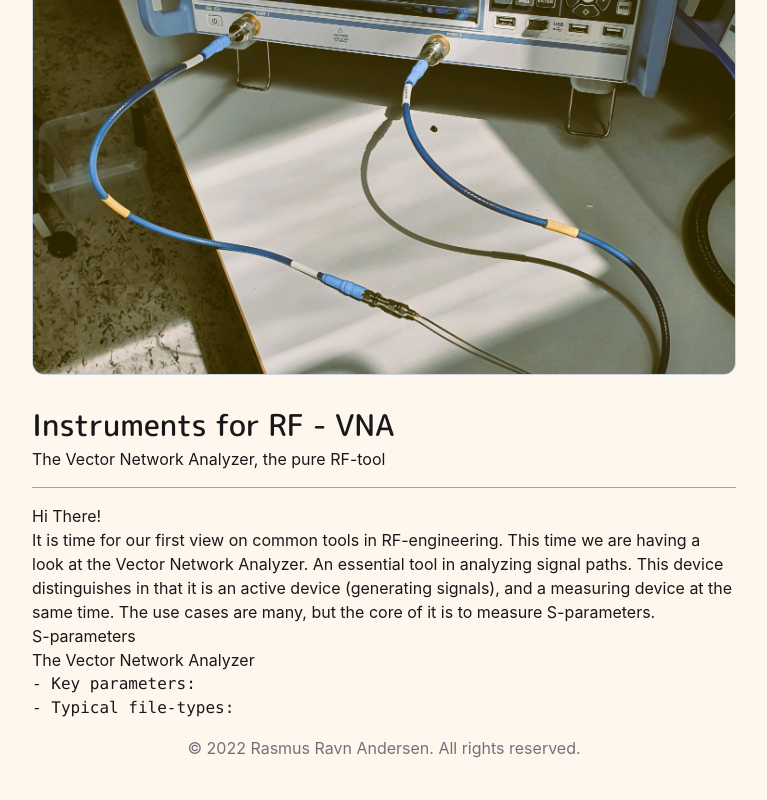
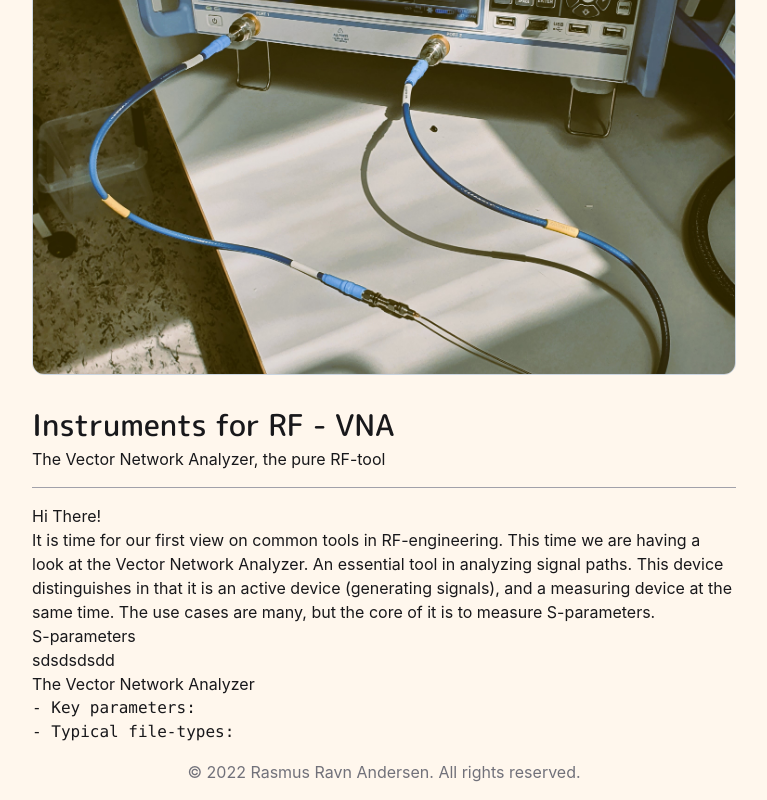
Before and after one commit to rasmusravn/rasmus-network, an Astro site: page /posts/instrumentation-for-rf in a window 1280 px wide. Shown: the part 357-1157 px from the top of the page, without its empty margins (256-1023 px from the left). Before the commit the page ends 1133 px from the top, so only its background shows below. Built offline with nearby package versions, Linux system fonts and the light colour scheme; Astro itself is replaced by a stand-in of ours.

```diff
--- a/src/pages/posts/instrumentation-for-rf.md
+++ b/src/pages/posts/instrumentation-for-rf.md
@@ -17,8 +17,7 @@ It is time for our first view on common tools in RF-engineering. This time we ar
 The use cases are many, but the core of it is to measure S-parameters.
 
 ## S-parameters
-
-
+sdsdsdsdd
 
 ## The Vector Network Analyzer
 
```
